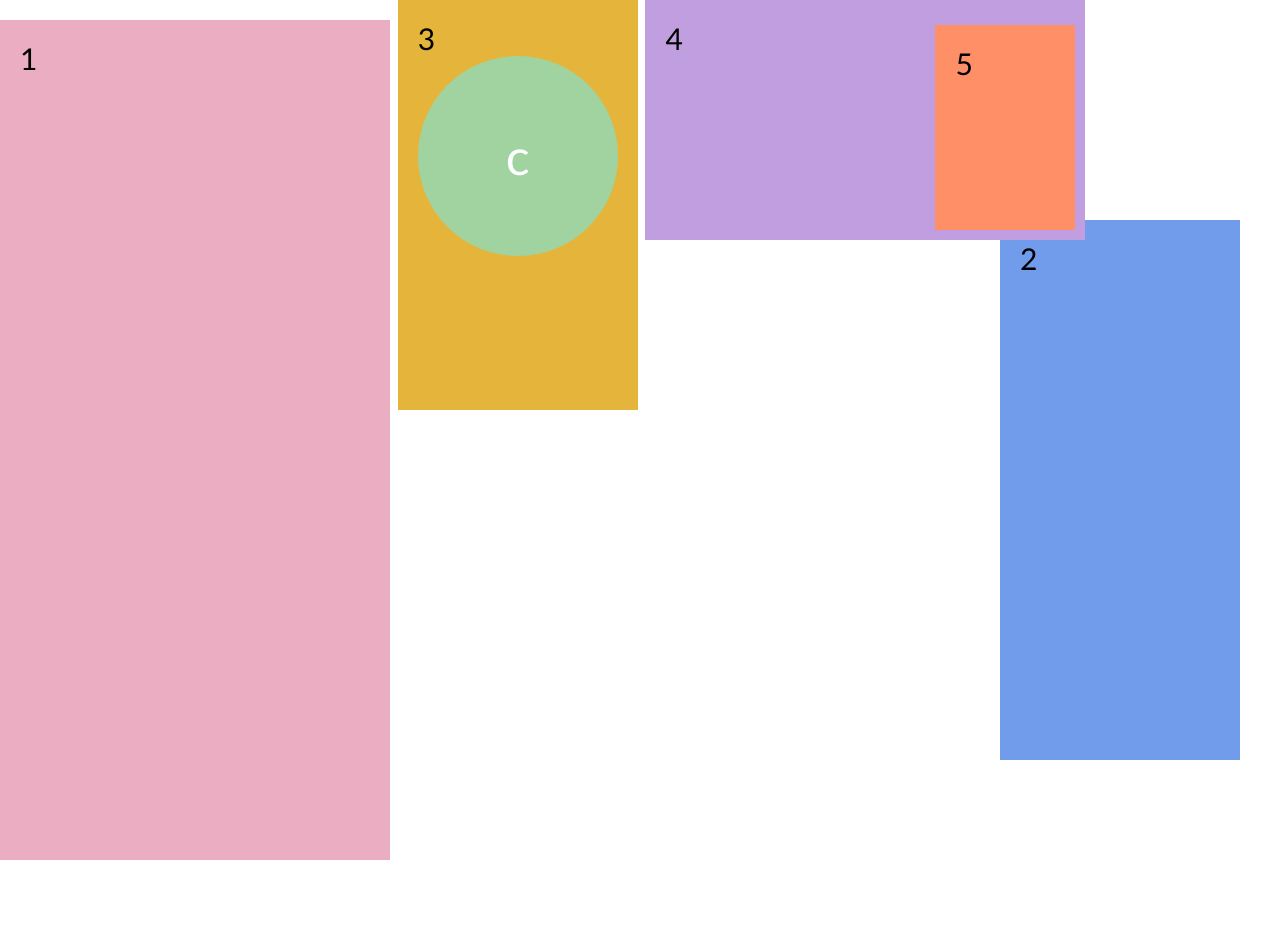
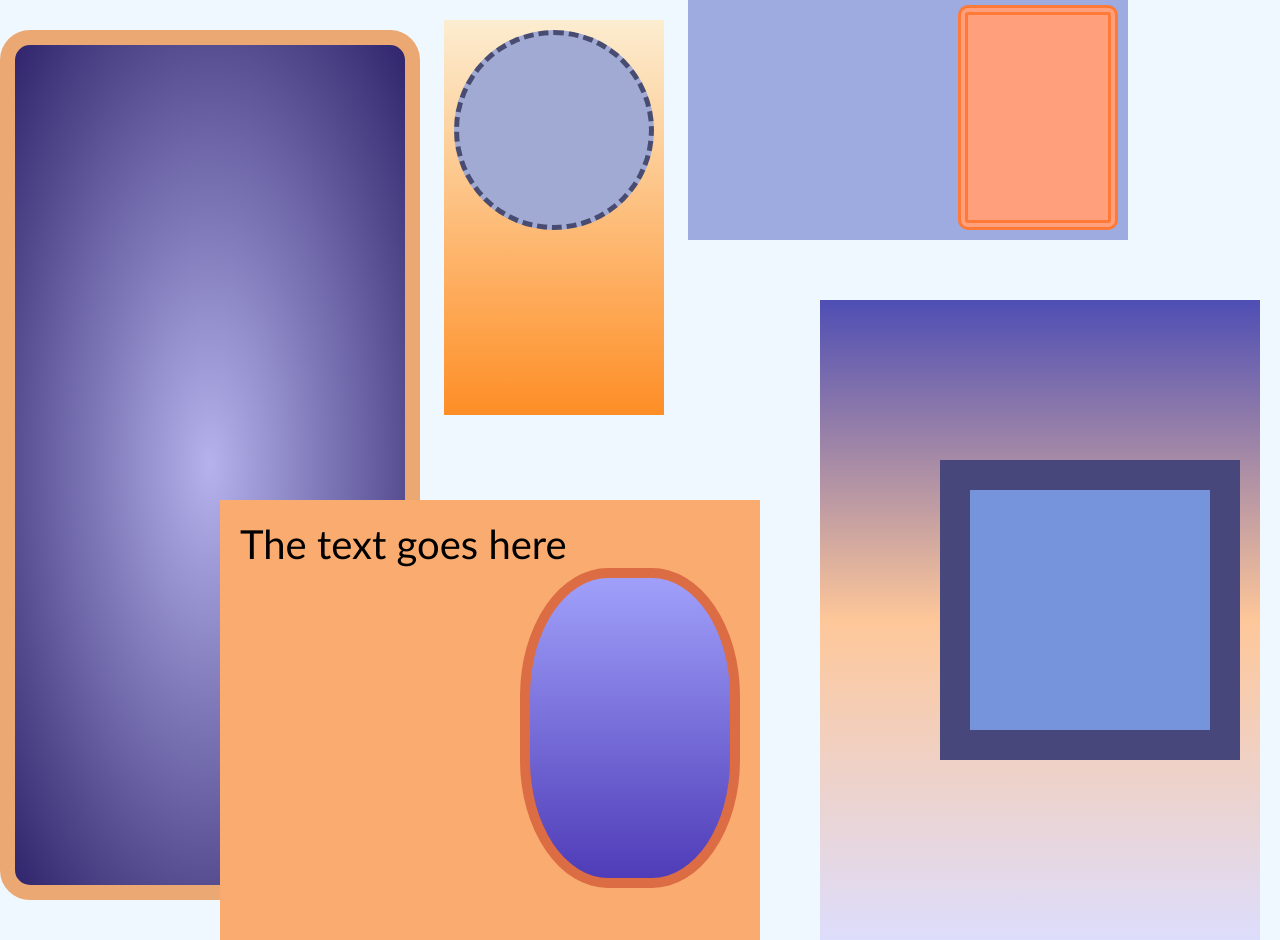
Before and after one commit to kramse28/Abstract-Interactive, a plain HTML site: page index.html in a window 1280 px wide. Before the commit the page ends 860 px from the top, so only its background shows below. Drawn offline with Linux system fonts and the light colour scheme.

Commit message:
Changes to both Index and css

```diff
--- a/assets/css/styles.css
+++ b/assets/css/styles.css
@@ -1,61 +1,110 @@
-*{margin:0%; font-size:30px; font-family: 'Gill Sans', 'Gill Sans MT', Calibri, 'Trebuchet MS', sans-serif;}
+*{margin:0%; background: aliceblue;}
 .main-box{
     display: inline-block;
-    background-color:rgb(234, 173, 193);
+    background: radial-gradient(rgb(181, 178, 237),rgb(48, 37, 108));
     width: 350px;
     height: 800px;
     vertical-align: top;
     padding: 20px;
-    margin-top: 20px;
+    margin-top: 30px;
+    border-style:solid;
+    border-width:15px;
+    border-radius:30px;
+    border-color:rgb(235, 168, 114);
 }
 .second-box{
     /*display: inline-block;*/
-    position: absolute;
+    position: fixed;
     right: 40px;
     bottom:40px;
-    background-color:rgb(113, 156, 236);
+    background-color:rgb(118, 148, 219);
     width: 200px;
-    height: 500px;
+    height: 200px;
+    vertical-align: top;
+    padding: 20px;
+    border-color: rgb(71, 71, 123);
+    border-width: 30px;
+    border-style:solid;
+}
+.second-box2{
+    display:inline-block;
+    position: absolute;
+    right: 20px;
+    top: 300px;
+    background:linear-gradient(rgb(78, 78, 180),rgb(254, 199, 153),rgb(221, 221, 252));
+    width: 400px;
+    height: 600px;
     vertical-align: top;
     padding: 20px;
 }
 .third-box{
     display: inline-block;
-    background-color:rgb(229, 181, 59);
+    background: linear-gradient(rgb(252, 237, 208),rgb(254, 142, 38));
     width: 200px;
-    height: 370px;
+    height: 375px;
     vertical-align: top;
-    padding: 20px;
+    padding: 10px;
+    text-align: end;
+    align-content: relative;
+    margin: 20px;
 }
 .circle{
-    background-color:rgb(160, 211, 160);
+    background-color:rgb(160, 170, 211);
     position: fixed;
-    width: 200px;
-    height: 200px;
+    width: 190px;
+    height: 190px;
     border-radius: 100%;
     align-content: center;
     text-align: center;
-}
-.circle > p{
-    font-size:50px;
-    color:white;
+    border-style: dashed;
+    border-width: 5px;
+    border-color:rgb(72, 76, 114);
 }
 .fourth-box{
     position: relative;
     display: inline-block;
-    background-color: rgb(193, 158, 224);
+    background-color: rgb(158, 171, 224);
     vertical-align: top;
     width: 400px;
     height: 200px;
     vertical-align: top;
     padding: 20px;
+    align-content: center;
 }
 .fifth-box{
     position: absolute;
     right: 10px;
     bottom: 10px;
-    background-color: rgb(255, 143, 102);
+    background-color: rgb(255, 159, 124);
     width: 100px;
     height: 165px;
     padding: 20px;
+    border-style: double;
+    border-radius: 10px;
+    border-width: 10px;
+    border-color:rgb(255, 122, 55);
 }
+.sixth-box{
+    width: 500px;
+    height: 400px;
+    background: rgb(249, 171, 112);
+    position: absolute;
+    right:520px;
+    top: 500px;
+    padding: 20px;
+}
+.sixth-box > p{
+    background: none;
+    font-size: 40px;
+    font-family: 'Gill Sans', 'Gill Sans MT', Calibri, 'Trebuchet MS', sans-serif;
+}
+.float-box{
+    width:200px;
+    height:300px;
+    background:linear-gradient(rgb(160, 160, 250),rgb(79, 60, 184));
+    float: right;
+    border-style: solid;
+    border-color: rgb(220, 108, 67);
+    border-width: 10px;
+    border-radius: 40%;
+}
--- a/index.html
+++ b/index.html
@@ -4,23 +4,22 @@
         <title>Abstract Composition</title>
         <link rel="stylesheet" href="assets/css/styles.css">
     <body>
-        <div class="main-box">
-            <p>1</p> </div>
+        <div class="main-box"></div>
 
-        <div class="second-box">
-            <p>2</p></div>
+        <div class="second-box2"></div>
+
+        <div class="second-box"></div>
 
         <div class="third-box">
-            <p>3</p>
-            <div class="circle">
-                <p>c</p> </div>
-            </div>
+            <div class="circle"></div> </div>
+
         <div class="fourth-box">
-            <p>4</p>
-            <div class="fifth-box">
-                <p>5</p>
-            </div>
-        </div>
+            <div class="fifth-box"></div> </div>
+
+        <div class="sixth-box">
+            <p>The text goes here</p>
+            <div class="float-box"></div> </div>
+
     </body>
     </head>
 </html>
```
